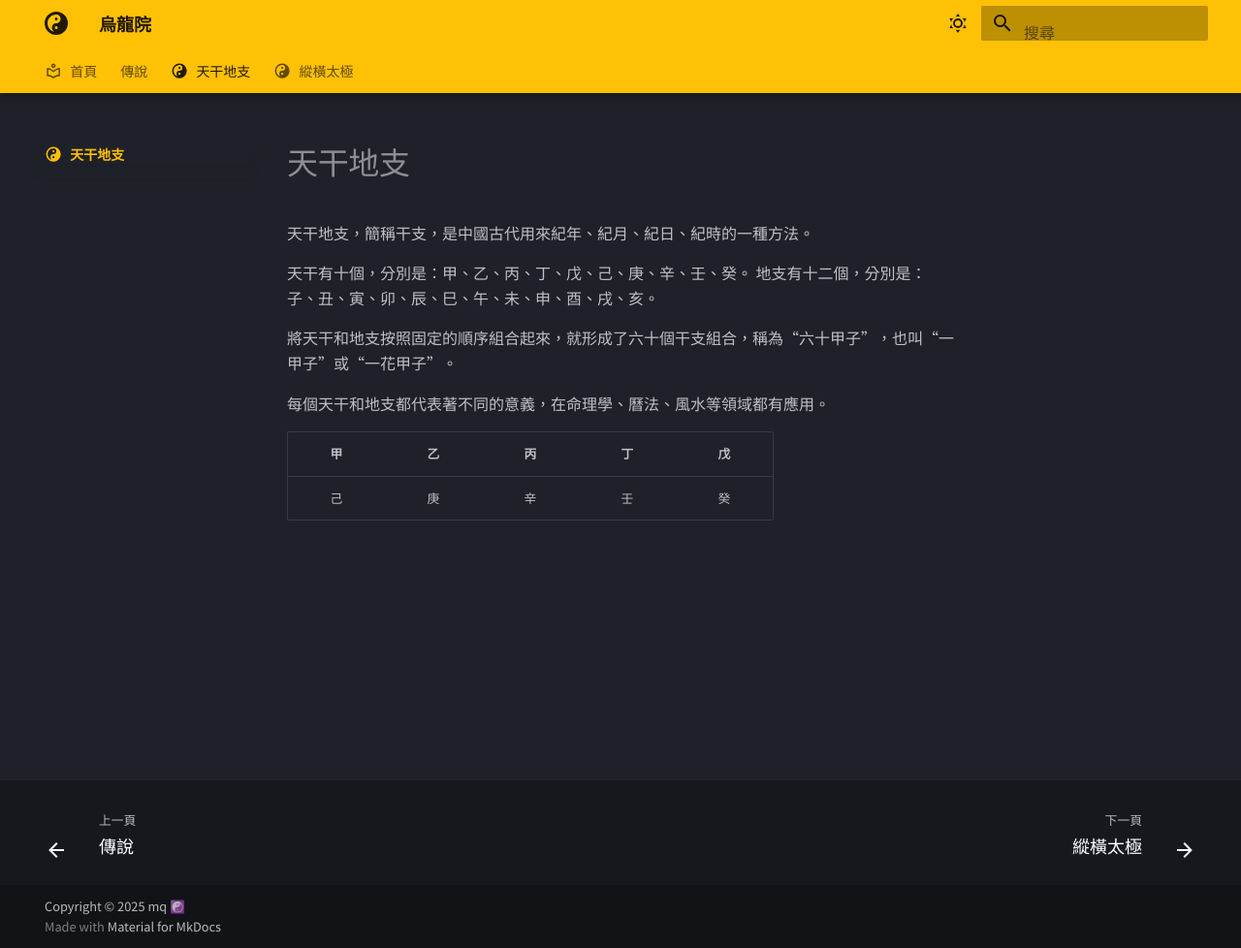
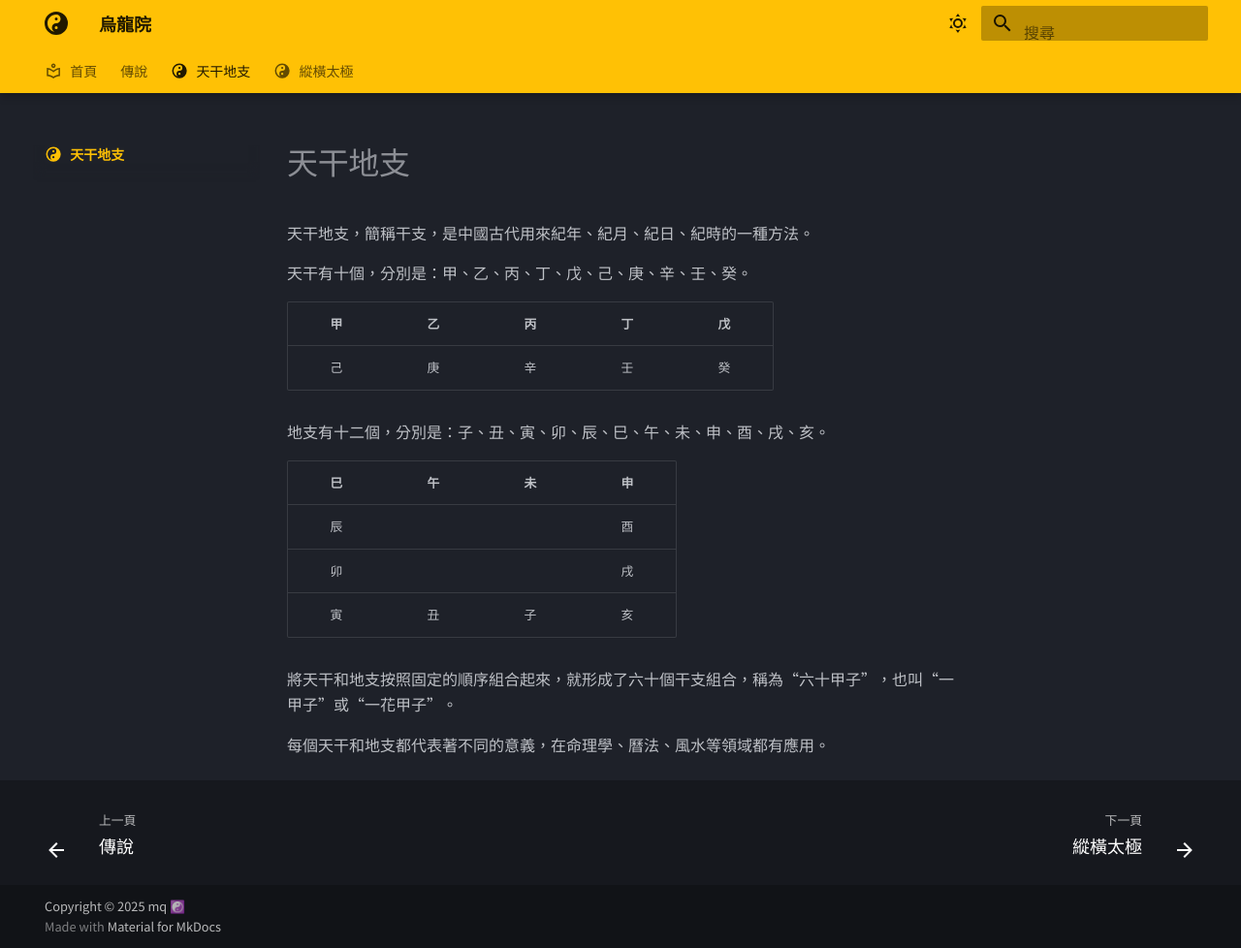
Before and after one commit to oolongyuan/oolongyuan.github.io, an MkDocs documentation site: the page built from docs/天干地支/index.md, in a window 1280 px wide and 978 px high. Shown: the whole window at 97% size. Built offline with MkDocs 1.6.1 and Material for MkDocs 9.7.7, drawn with Linux system fonts in a browser that asks for light colours; some web fonts are replaced.

Commit message:
update table

```diff
--- a/docs/天干地支/index.md
+++ b/docs/天干地支/index.md
@@ -9,13 +9,21 @@ subtitle:
 天干地支，簡稱干支，是中國古代用來紀年、紀月、紀日、紀時的一種方法。
 
 天干有十個，分別是：甲、乙、丙、丁、戊、己、庚、辛、壬、癸。
+
+|  甲  |  乙  |  丙  |  丁  |  戊  |
+| :--: | :--: | :--: | :--: | :--: |
+|  己  |  庚  |  辛  |  壬  |  癸  |
+
+
 地支有十二個，分別是：子、丑、寅、卯、辰、巳、午、未、申、酉、戌、亥。
+
+|  巳  |  午  |  未  |  申  |
+| :--: | :--: | :--: | :--: |
+|  辰  |      |      |  酉  |
+|  卯  |      |      |  戌  |
+|  寅  |  丑  |  子  |  亥  |
+
 
 將天干和地支按照固定的順序組合起來，就形成了六十個干支組合，稱為“六十甲子”，也叫“一甲子”或“一花甲子”。
 
 每個天干和地支都代表著不同的意義，在命理學、曆法、風水等領域都有應用。
-
-
-|  甲  |  乙  |  丙  |  丁  |  戊  |
-| :--: | :--: | :--: | :--: | :--: |
-|  己  |  庚  |  辛  |  壬  |  癸  |
```
